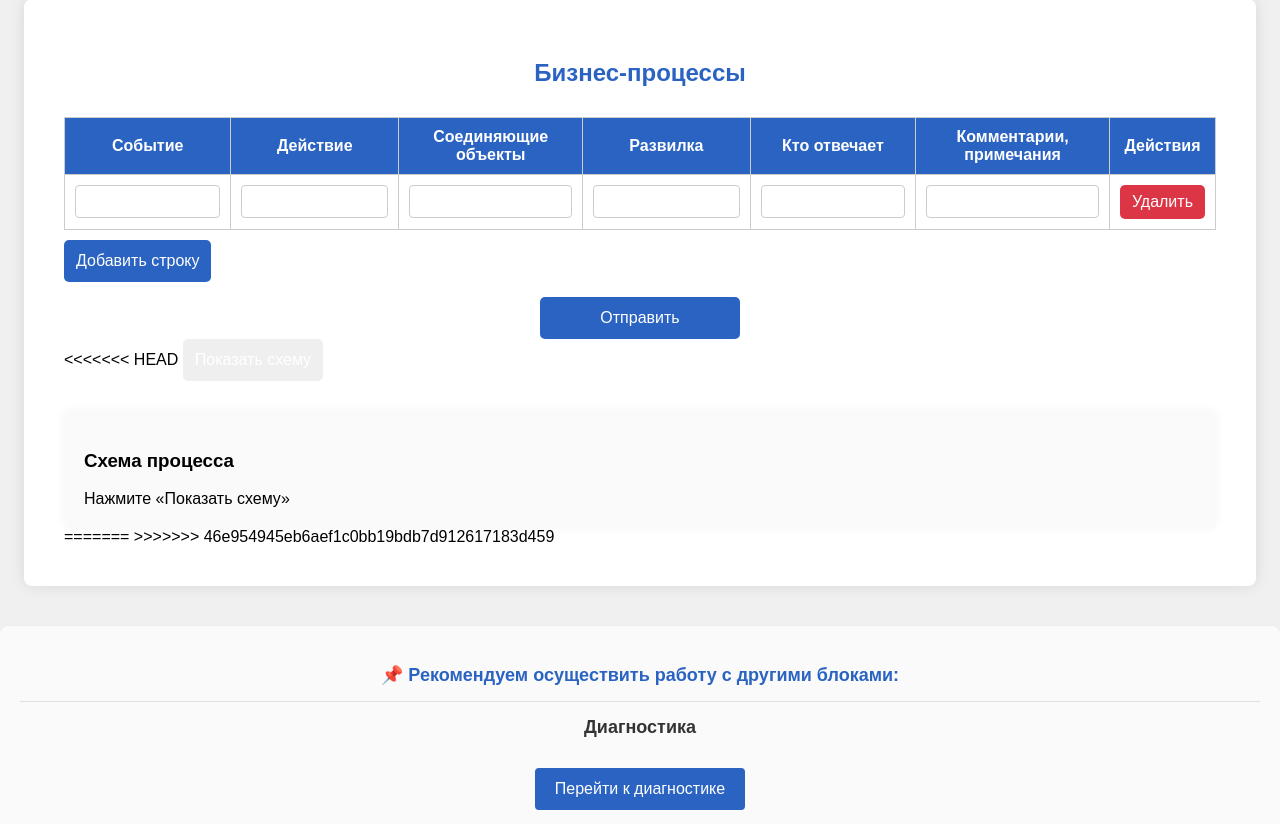
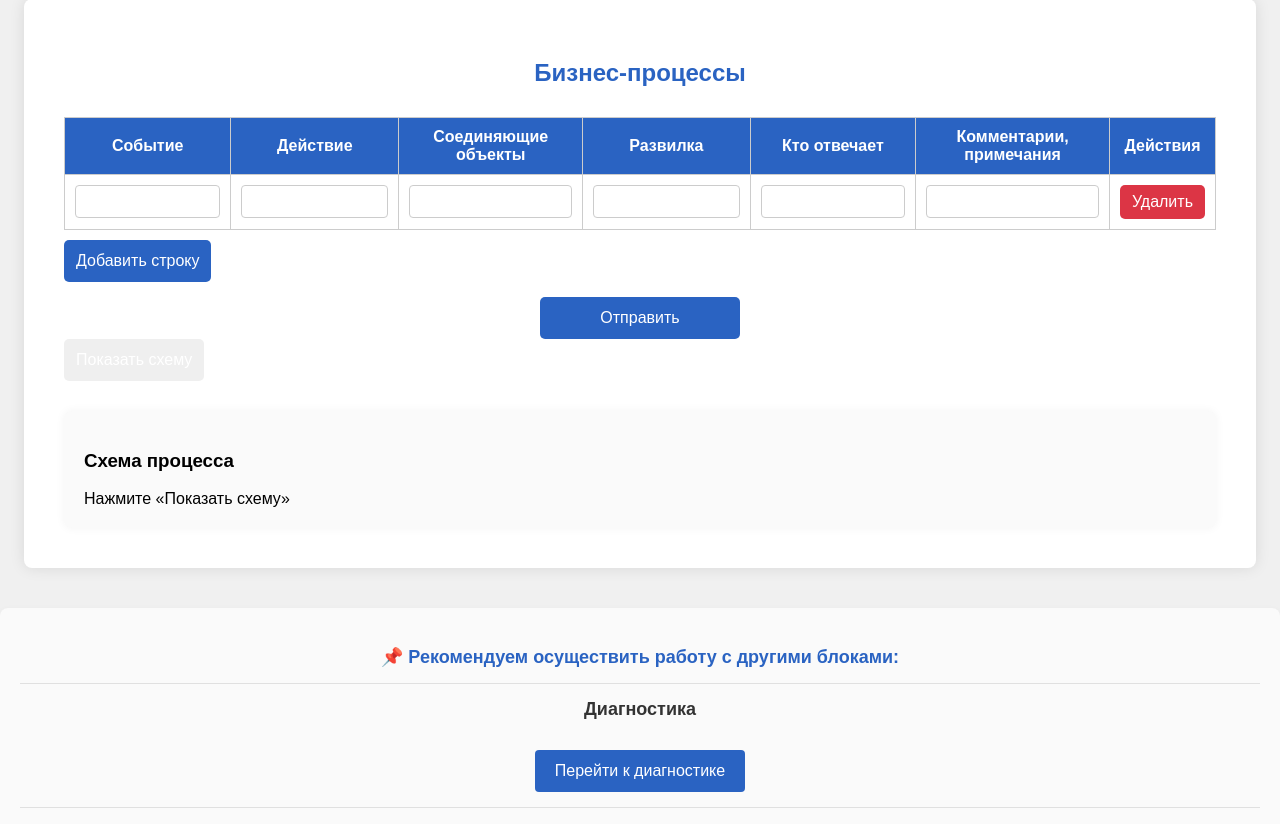
Before and after one commit to daniilgubkin1234/flask_interface, a Flask app: page /business_processes in a window 1280 px wide. Shown: the part 41-865 px from the top of the page. Run offline with Flask 2, Linux system fonts and the light colour scheme; some libraries are stand-ins or nearby versions.

Commit message:
убрал стрелочки

```diff
--- a/templates/business_processes.html
+++ b/templates/business_processes.html
@@ -49,16 +49,12 @@
 
           <!-- Кнопка для отправки данных -->
           <button id="submitData">Отправить</button>
-<<<<<<< HEAD
           <button id="buildDiagram">Показать схему</button>
 
           <div class="diagram-wrapper">
             <h3>Схема процесса</h3>
             <div id="bpmnDiagram" class="mermaid">Нажмите «Показать схему»</div>
           </div>
-=======
-
->>>>>>> 46e954945eb6aef1c0bb19bdb7d912617183d459
     </div>
 
     <!-- Навигационный блок -->
```
